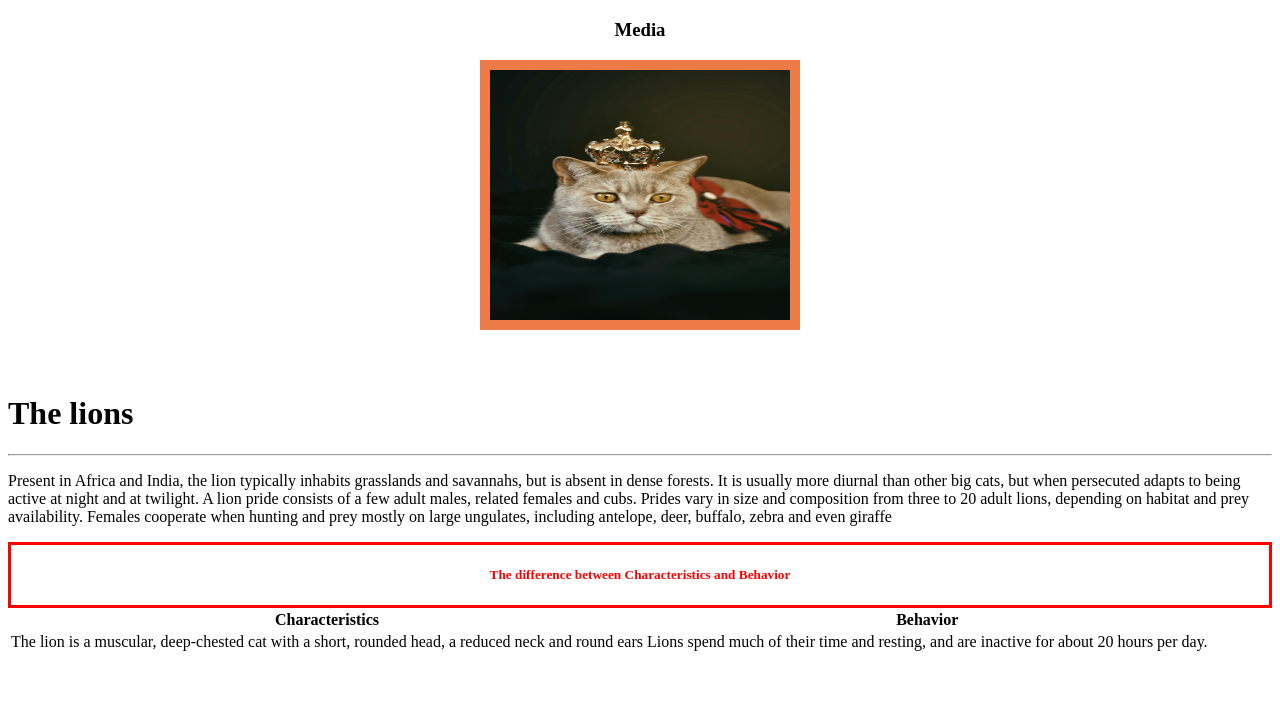
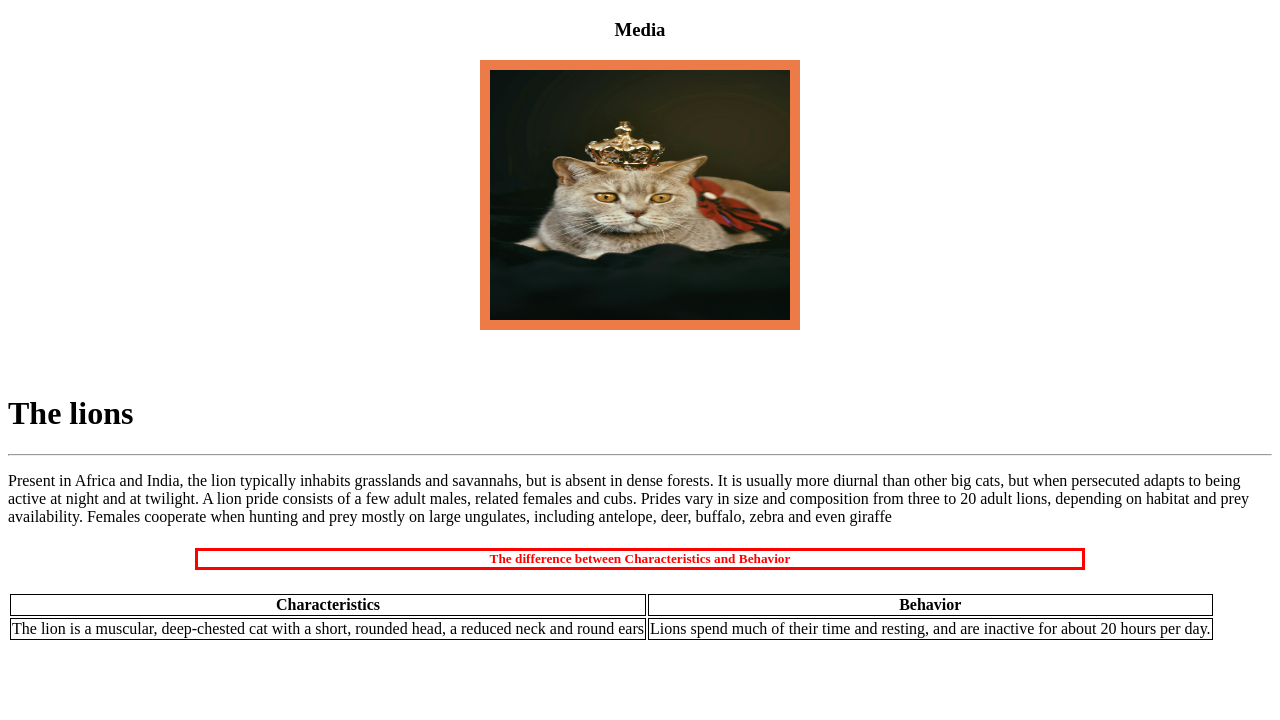
Before and after one commit to MarkBlumenthal/first-html-page, a plain HTML site: page index.html in a window 1280 px wide. Shown: the part 556-1276 px from the top of the page. Drawn offline with Linux system fonts and the light colour scheme.

Commit message:
first-html-page

```diff
--- a/index.html
+++ b/index.html
@@ -57,7 +57,7 @@ availability. Females cooperate when hunting and prey mostly on large ungulates,
 deer, buffalo, zebra and even giraffe
 </p>
 
-<div class="char"><h5>The difference between Characteristics and Behavior</h5></div>
+<h5>The difference between Characteristics and Behavior</h5>
 
 <table>
     <tr>
--- a/style.css
+++ b/style.css
@@ -19,11 +19,21 @@ img {
     padding-top: 40px;
 }
 
-.char {
+h5 {
     text-align: center;
     border: solid;
     color: red;
     display: block;
+    padding: 0;
+    width: 70%;
+    margin-left: auto;
+    margin-right: auto;
+
+}
+
+th, td {
+    border: 1px solid black;
+    margin: 5px 0 5px 0;
 }
 
 .lion-pic {
```
